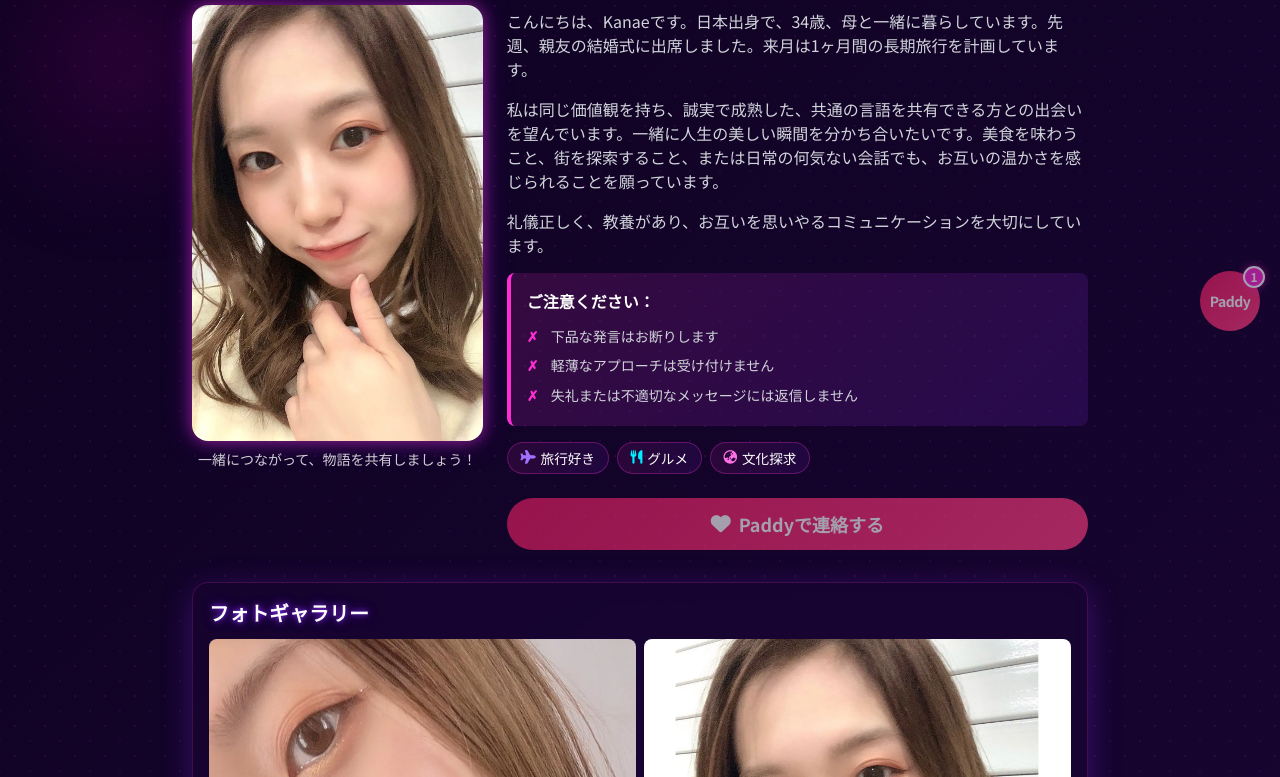
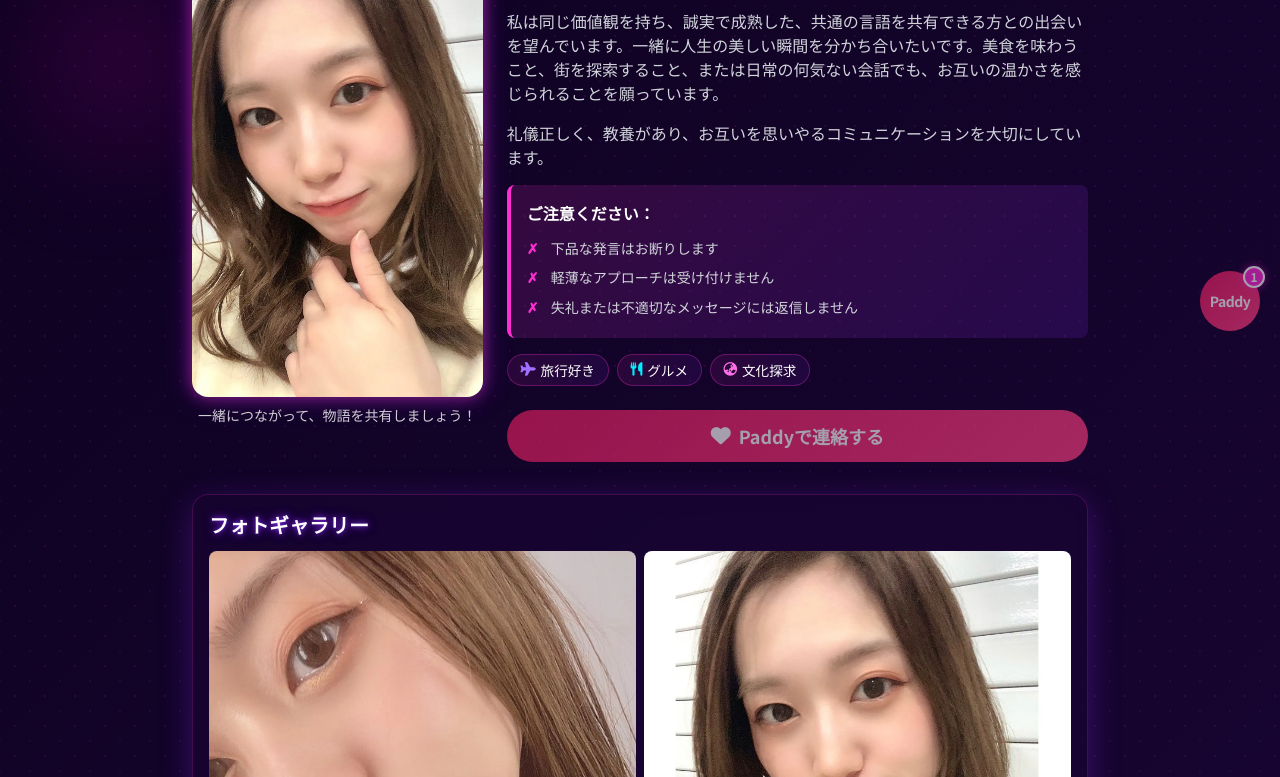
Before and after one commit to DKM7823dc/yet926d.site, a plain HTML site: page dkc/index.html in a window 1280 px wide. Shown: the part 99-876 px from the top of the page. Drawn offline with nearby package versions, Linux system fonts and the light colour scheme.

Commit message:
Add files via upload

```diff
--- a/dkc/index.html
+++ b/dkc/index.html
@@ -482,9 +482,7 @@
                             <span class="text-white text-2xl block">34歳</span>
                         </h1>
 
-                        <p class="text-gray-300 mb-4">
-                            こんにちは、Kanaeです。日本出身で、34歳、母と一緒に暮らしています。先週、親友の結婚式に出席しました。来月は1ヶ月間の長期旅行を計画しています。
-                        </p>
+
 
                         <p class="text-gray-300 mb-4">
                             私は同じ価値観を持ち、誠実で成熟した、共通の言語を共有できる方との出会いを望んでいます。一緒に人生の美しい瞬間を分かち合いたいです。美食を味わうこと、街を探索すること、または日常の何気ない会話でも、お互いの温かさを感じられることを願っています。
```
